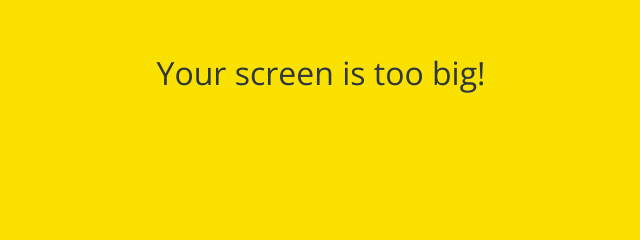
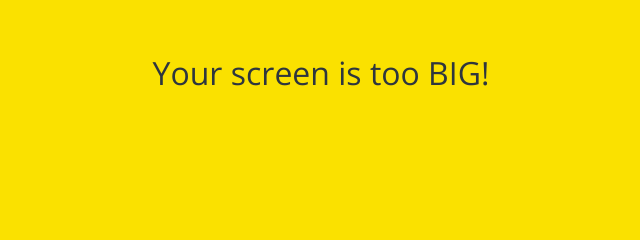
Before and after one commit to nswhelen/kokoa-clone-ellen, a plain HTML site: page friends.html in a window 1280 px wide. Shown: the part 327-567 px from the top of the page, 319-959 px from the left. Drawn offline with nearby package versions, Linux system fonts and the light colour scheme.

Commit message:
big -> BIG

```diff
--- a/friends.html
+++ b/friends.html
@@ -99,7 +99,7 @@
     </div>
 
     <div id="no-mobile">
-        <span>Your screen is too big!</span>
+        <span>Your screen is too BIG!</span>
     </div>
 
     <script src="https://kit.fontawesome.com/447df76cba.js"
```
